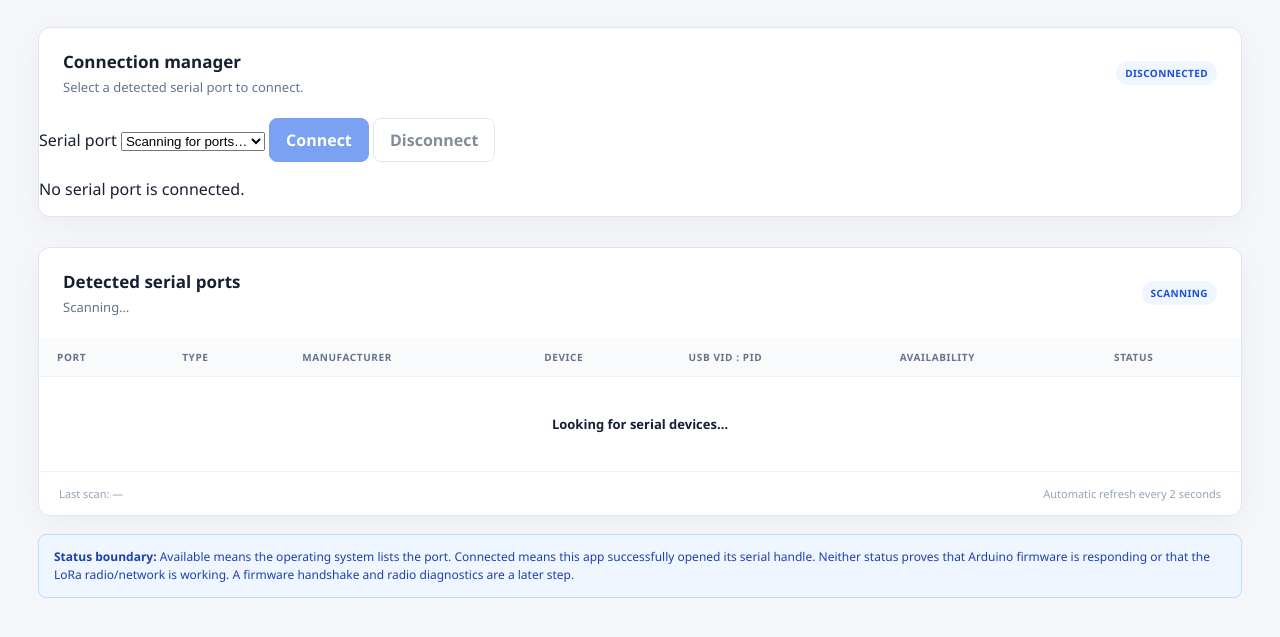
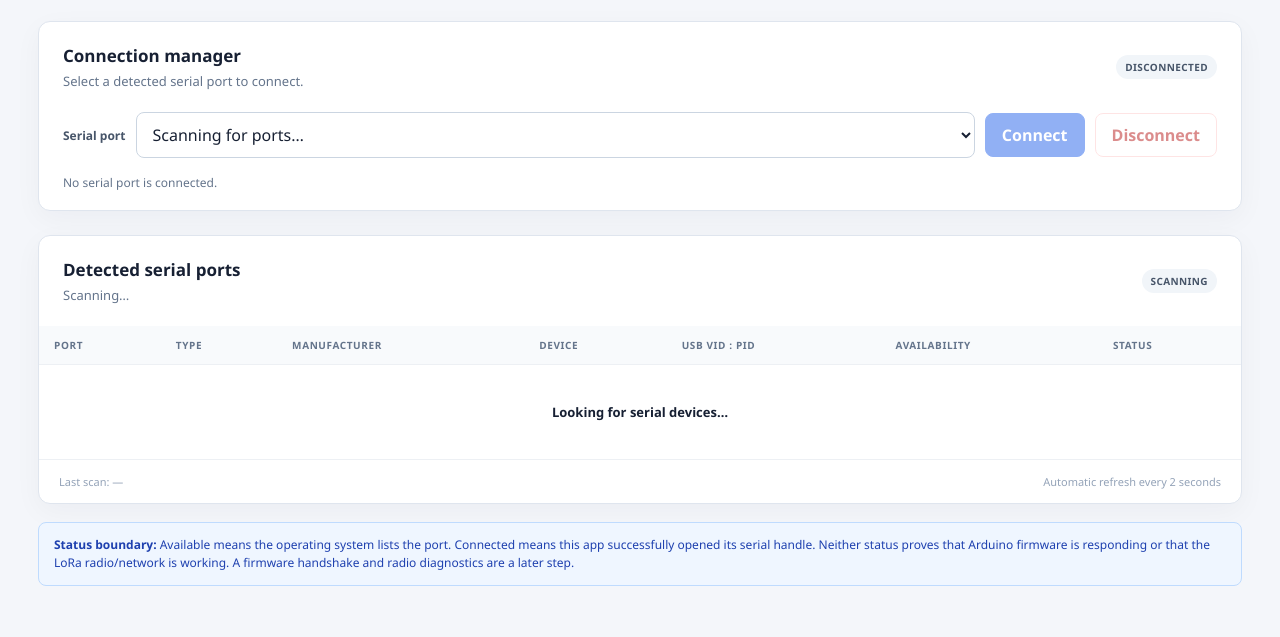
Before and after one commit to DARTVADER1-DROID/LoRa-Project, a plain HTML site: page messaging-app/frontend/index.html in a window 1280 px wide. Shown: the part 153-790 px from the top of the page. Drawn offline with Linux system fonts and the light colour scheme.

Commit message:
style: add serial connection manager UI

```diff
--- a/messaging-app/frontend/styles.css
+++ b/messaging-app/frontend/styles.css
@@ -8,46 +8,19 @@
 }
 
 * { box-sizing: border-box; }
+body { margin: 0; min-width: 720px; min-height: 100vh; }
+button, select { font: inherit; }
 
-body {
-  margin: 0;
-  min-width: 720px;
-  min-height: 100vh;
-}
-
-button { font: inherit; }
-
-.app-shell {
-  width: min(1320px, 100%);
-  margin: 0 auto;
-  padding: 42px 38px;
-}
-
+.app-shell { width: min(1320px, 100%); margin: 0 auto; padding: 42px 38px; }
 .page-header, .panel-heading, .panel-footer {
   display: flex;
   align-items: center;
   justify-content: space-between;
   gap: 20px;
 }
-
-.eyebrow {
-  margin: 0 0 10px;
-  color: #2563eb;
-  font-size: 11px;
-  font-weight: 750;
-  letter-spacing: .14em;
-}
-
-h1 {
-  margin: 0;
-  font-size: clamp(28px, 4vw, 38px);
-  letter-spacing: -.04em;
-}
-
-.subtitle, .muted {
-  color: #64748b;
-}
-
+.eyebrow { margin: 0 0 10px; color: #2563eb; font-size: 11px; font-weight: 750; letter-spacing: .14em; }
+h1 { margin: 0; font-size: clamp(28px, 4vw, 38px); letter-spacing: -.04em; }
+.subtitle, .muted { color: #64748b; }
 .subtitle { margin: 9px 0 0; }
 
 .button {
@@ -59,87 +32,79 @@ h1 {
   cursor: pointer;
   font-weight: 650;
 }
-
-.button-primary {
-  border-color: #2563eb;
-  background: #2563eb;
-  color: #fff;
-}
-
+.button-primary { border-color: #2563eb; background: #2563eb; color: #fff; }
+.button-danger { border-color: #fecaca; background: #fff; color: #b91c1c; }
 .button:hover { filter: brightness(.97); }
-.button:disabled { opacity: .6; cursor: wait; }
+.button:disabled { opacity: .5; cursor: not-allowed; }
 
 .panel {
-  margin-top: 30px;
+  margin-top: 24px;
   overflow: hidden;
   border: 1px solid #dfe5ee;
   border-radius: 12px;
   background: #fff;
   box-shadow: 0 8px 28px rgb(15 23 42 / 4%);
 }
-
 .panel-heading { padding: 22px 24px; }
-
-h2 {
-  margin: 0;
-  font-size: 17px;
-}
-
-.panel-heading .muted {
-  margin: 5px 0 0;
-  font-size: 13px;
-}
+h2 { margin: 0; font-size: 17px; }
+.panel-heading .muted { margin: 5px 0 0; font-size: 13px; }
 
 .status-pill, .device-tag {
   display: inline-flex;
   align-items: center;
   border-radius: 999px;
   padding: 5px 9px;
-  background: #eff6ff;
-  color: #1d4ed8;
+  background: #f1f5f9;
+  color: #475569;
   font-size: 10px;
   font-weight: 750;
   letter-spacing: .04em;
 }
-
 .status-ok { background: #ecfdf5; color: #047857; }
 .status-error { background: #fef2f2; color: #b91c1c; }
+.status-neutral { background: #eff6ff; color: #1d4ed8; }
+
+.connection-controls {
+  display: flex;
+  align-items: center;
+  gap: 10px;
+  padding: 0 24px 16px;
+}
+.connection-controls label { color: #475569; font-size: 12px; font-weight: 700; }
+.connection-controls select {
+  min-width: 240px;
+  flex: 1;
+  padding: 10px 12px;
+  border: 1px solid #cbd5e1;
+  border-radius: 8px;
+  background: #fff;
+  color: #172033;
+}
+.connection-controls select:disabled { background: #f8fafc; }
+.connection-detail {
+  margin: 0;
+  padding: 0 24px 18px;
+  color: #64748b;
+  font-size: 12px;
+  line-height: 1.5;
+}
 
 .table-wrap { overflow-x: auto; }
-
-table {
-  width: 100%;
-  border-collapse: collapse;
-  text-align: left;
-}
-
+table { width: 100%; border-collapse: collapse; text-align: left; }
 thead { background: #f8fafc; }
-
 th {
-  padding: 12px 18px;
+  padding: 12px 15px;
   color: #64748b;
   font-size: 10px;
   font-weight: 750;
   letter-spacing: .06em;
   white-space: nowrap;
 }
-
-td {
-  padding: 16px 18px;
-  border-top: 1px solid #edf0f4;
-  color: #334155;
-  font-size: 13px;
-}
-
-tbody tr:hover { background: #fafcff; }
+td { padding: 15px; border-top: 1px solid #edf0f4; color: #334155; font-size: 13px; }
+tbody tr:hover { background: #fafcff; cursor: pointer; }
+tbody tr.selected-row { background: #eff6ff; }
 td:first-child { color: #172033; font-weight: 700; }
-
-.empty-state {
-  padding: 38px 18px;
-  color: #64748b;
-  text-align: center;
-}
-
+.empty-state { padding: 38px 18px; color: #64748b; text-align: center; }
 .error-text { color: #b91c1c; }
 
 .panel-footer {
@@ -148,7 +113,6 @@ td:first-child { color: #172033; font-weight: 700; }
   color: #94a3b8;
   font-size: 11px;
 }
-
 .notice {
   margin: 18px 0 0;
   padding: 13px 15px;
@@ -164,4 +128,6 @@ td:first-child { color: #172033; font-weight: 700; }
   .app-shell { padding: 26px 20px; }
   .page-header { align-items: flex-start; }
   .panel-footer { align-items: flex-start; flex-direction: column; gap: 6px; }
+  .connection-controls { align-items: stretch; flex-wrap: wrap; }
+  .connection-controls select { min-width: 100%; }
 }
```
